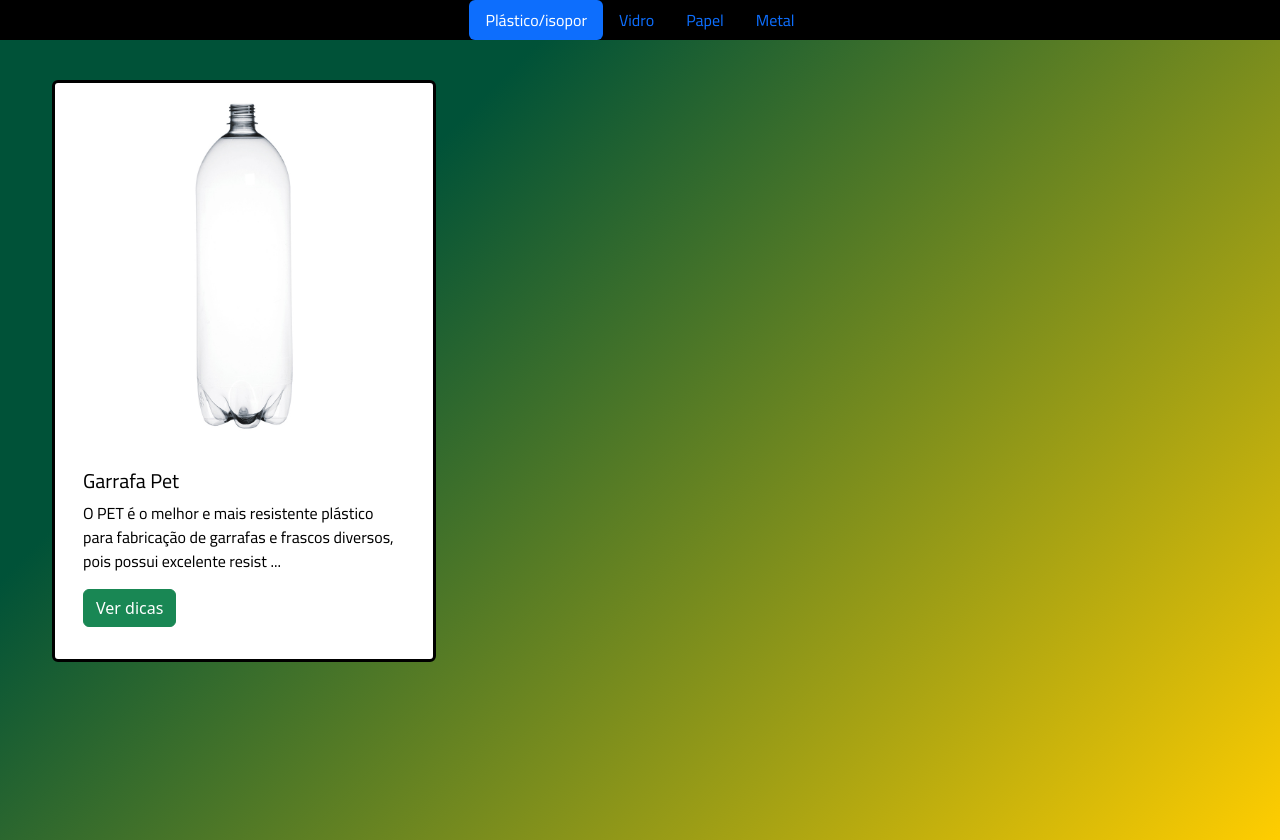
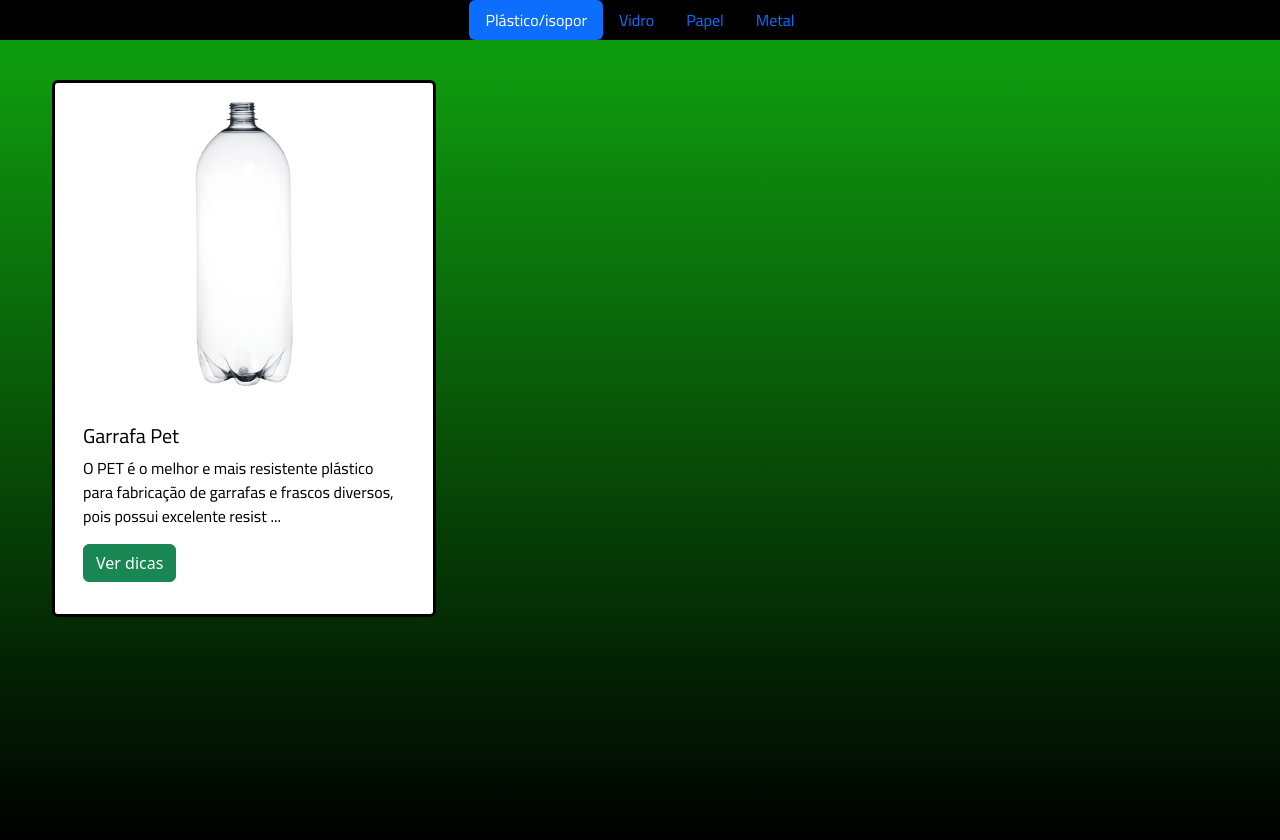
Before and after one commit to GustavoAV2/EcoHub-Hackathon, a Flask app: page /tips in a window 1280 px wide. Shown: the part 87-927 px from the top of the page. Run offline with Flask 2, Linux system fonts and the light colour scheme; data comes from the database, SQL or seed files in the repository.

Commit message:
Update views

```diff
--- a/app/templates/tips.html
+++ b/app/templates/tips.html
@@ -72,10 +72,11 @@
         type="button" role="tab" aria-controls="pills-metal" aria-selected="false">Metal</button>
     </li>
   </ul>
-  <div class="tab-content" id="pills-tabContent">
+  <div class="tab-content" id="pills-tabContent"
+  style="background: rgb(0,0,0); background: linear-gradient(0deg, rgba(0,0,0,1) 0%, rgba(15,155,15,1) 97%);">
     <div class="tab-pane fade show active" id="pills-plastic" role="tabpanel" aria-labelledby="pills-plastic-tab"
       tabindex="0">
-      <section style="background-color: #ffcd00; background-image: linear-gradient(315deg, #ffcd00 0%, #005238 74%); height: 100vh; margin-top: 24px;">
+      <section style="height: 100vh; margin-top: 24px;">
         <div class="row row-cols-1 row-cols-md-3 g-4 py-3"
           style="width: 100%; padding-right: 4rem!important; padding-left: 4rem!important;">
           <!-- TODO: Refactor query to pass garbage type as parameter and return only garbages of selected type -->
@@ -84,7 +85,7 @@
             <a href="garbage/{{garbage.id}}" style="text-decoration: none; color: black; font-family: 'Cairo', sans-serif;">
               <!-- TODO: substitute current src with entity's URI attribute -->
               <img src="{{ url_for('static', filename=garbage.ds_url) }}" class="card-img-top py-2"
-                alt="Garbage image"/>
+                alt="Garbage image" style="max-height: 325px; max-weight: 200px;"/>
               <div class="card-body">
                 <h5 class="card-title">{{garbage.name}}</h5>
                 {% if garbage.description|length > 120 %}
@@ -103,7 +104,8 @@
       </section>
     </div>
     <div class="tab-pane fade" id="pills-glass" role="tabpanel" aria-labelledby="pills-glass-tab" tabindex="0">
-      <section style="background-color: #ffcd00; background-image: linear-gradient(315deg, #ffcd00 0%, #005238 74%); height: 100vh; margin-top: 24px;">
+      <section style="background: rgb(0,0,0); background: linear-gradient(0deg, rgba(0,0,0,1) 0%, rgba(15,155,15,1) 97%);
+                      height: 100vh; margin-top: 24px;">
         <div class="row row-cols-1 row-cols-md-3 g-4 py-3"
           style="width: 100%; padding-right: 4rem!important; padding-left: 4rem!important;">
           <!-- TODO: Refactor query to pass garbage type as parameter and return only garbages of selected type -->
@@ -112,7 +114,7 @@
             <a href="garbage/{{garbage.id}}" style="text-decoration: none; color: black; font-family: 'Cairo', sans-serif;">
               <!-- TODO: substitute current src with entity's URI attribute -->
               <img src="{{ url_for('static', filename=garbage.ds_url) }}" class="card-img-top py-2"
-                alt="Garbage image"/>
+                alt="Garbage image" style="max-height: 325px; max-weight: 200px;"/>
               <div class="card-body">
                 <h5 class="card-title">{{garbage.name}}</h5>
                 {% if garbage.description|length > 120 %}
@@ -131,7 +133,8 @@
       </section>
     </div>
     <div class="tab-pane fade" id="pills-paper" role="tabpanel" aria-labelledby="pills-paper-tab" tabindex="0">
-      <section style="background-color: #ffcd00; background-image: linear-gradient(315deg, #ffcd00 0%, #005238 74%); height: 100vh; margin-top: 24px;">
+      <section style="background: rgb(0,0,0); background: linear-gradient(0deg, rgba(0,0,0,1) 0%, rgba(15,155,15,1) 97%);
+                      height: 100vh; margin-top: 24px;">
         <div class="row row-cols-1 row-cols-md-3 g-4 py-3"
           style="width: 100%; padding-right: 4rem!important; padding-left: 4rem!important;">
           <!-- TODO: Refactor query to pass garbage type as parameter and return only garbages of selected type -->
@@ -140,7 +143,7 @@
             <a href="garbage/{{garbage.id}}" style="text-decoration: none; color: black; font-family: 'Cairo', sans-serif;">
               <!-- TODO: substitute current src with entity's URI attribute -->
               <img src="{{ url_for('static', filename=garbage.ds_url) }}" class="card-img-top py-2"
-                alt="Garbage image"/>
+                alt="Garbage image" style="max-height: 325px; max-weight: 200px;"/>
               <div class="card-body">
                 <h5 class="card-title">{{garbage.name}}</h5>
                 {% if garbage.description|length > 120 %}
@@ -159,7 +162,8 @@
       </section>
     </div>
     <div class="tab-pane fade" id="pills-metal" role="tabpanel" aria-labelledby="pills-metal-tab" tabindex="0">
-      <section style="background-color: #ffcd00; background-image: linear-gradient(315deg, #ffcd00 0%, #005238 74%); height: 100vh; margin-top: 24px;">
+      <section style="background: rgb(0,0,0); background: linear-gradient(0deg, rgba(0,0,0,1) 0%, rgba(15,155,15,1) 97%);
+                      height: 100vh; margin-top: 24px;">
         <div class="row row-cols-1 row-cols-md-3 g-4 py-3"
           style="width: 100%; padding-right: 4rem!important; padding-left: 4rem!important;">
           <!-- TODO: Refactor query to pass garbage type as parameter and return only garbages of selected type -->
@@ -168,7 +172,7 @@
             <a href="garbage/{{garbage.id}}" style="text-decoration: none; color: black; font-family: 'Cairo', sans-serif;">
               <!-- TODO: substitute current src with entity's URI attribute -->
               <img src="{{ url_for('static', filename=garbage.ds_url) }}" class="card-img-top py-2"
-                alt="Garbage image"/>
+                alt="Garbage image" style="max-height: 325px; max-weight: 200px;"/>
               <div class="card-body">
                 <h5 class="card-title">{{garbage.name}}</h5>
                 {% if garbage.description|length > 120 %}
--- a/app/views/templates_views.py
+++ b/app/views/templates_views.py
@@ -41,7 +41,7 @@ def register_view():
     credentials = request.values
     user = create_user(credentials)
     if user:
-        return render_template('index.html', user=user.serialize())
+        return render_template('login.html')
     return render_template('register.html', status=False)
 
 
```
Also changed, not shown: database.sqlite3.
